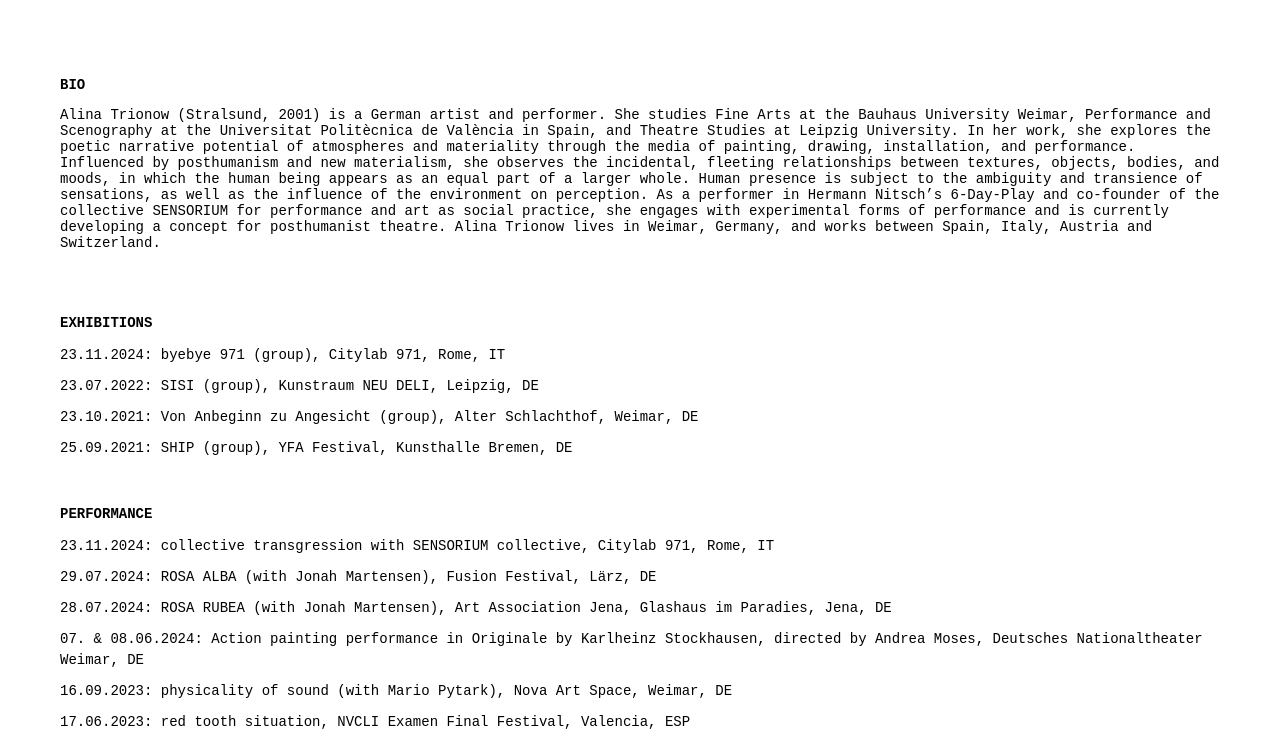
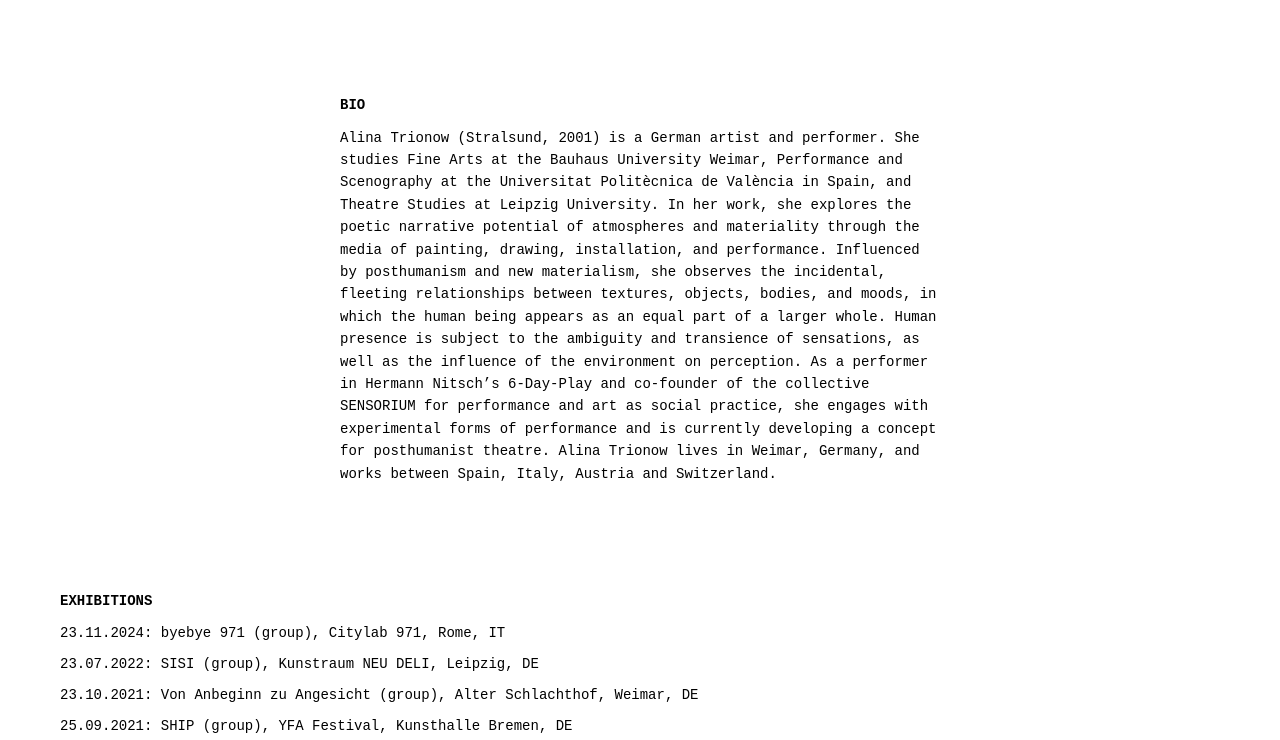
Before and after one commit to alinatrw/Alina-Trionow, a plain HTML site: page info.html in a window 1280 px wide. Shown: the part 60-800 px from the top of the page. Drawn offline with Linux system fonts and the light colour scheme; a web font is replaced by a local one.

Commit message:
change bio format

```diff
--- a/style.css
+++ b/style.css
@@ -284,3 +284,13 @@ footer {
     line-height: 1.5 !important;
     margin-bottom: 10px; /* Optional: Abstand zwischen den Listenelementen */
 }
+.bio {
+    max-width: 50%;
+    margin: 0 auto;
+    padding: 2em 1em;
+}
+
+.bio p {
+    line-height: 1.6;
+    margin-bottom: 1.2em;
+}
```
